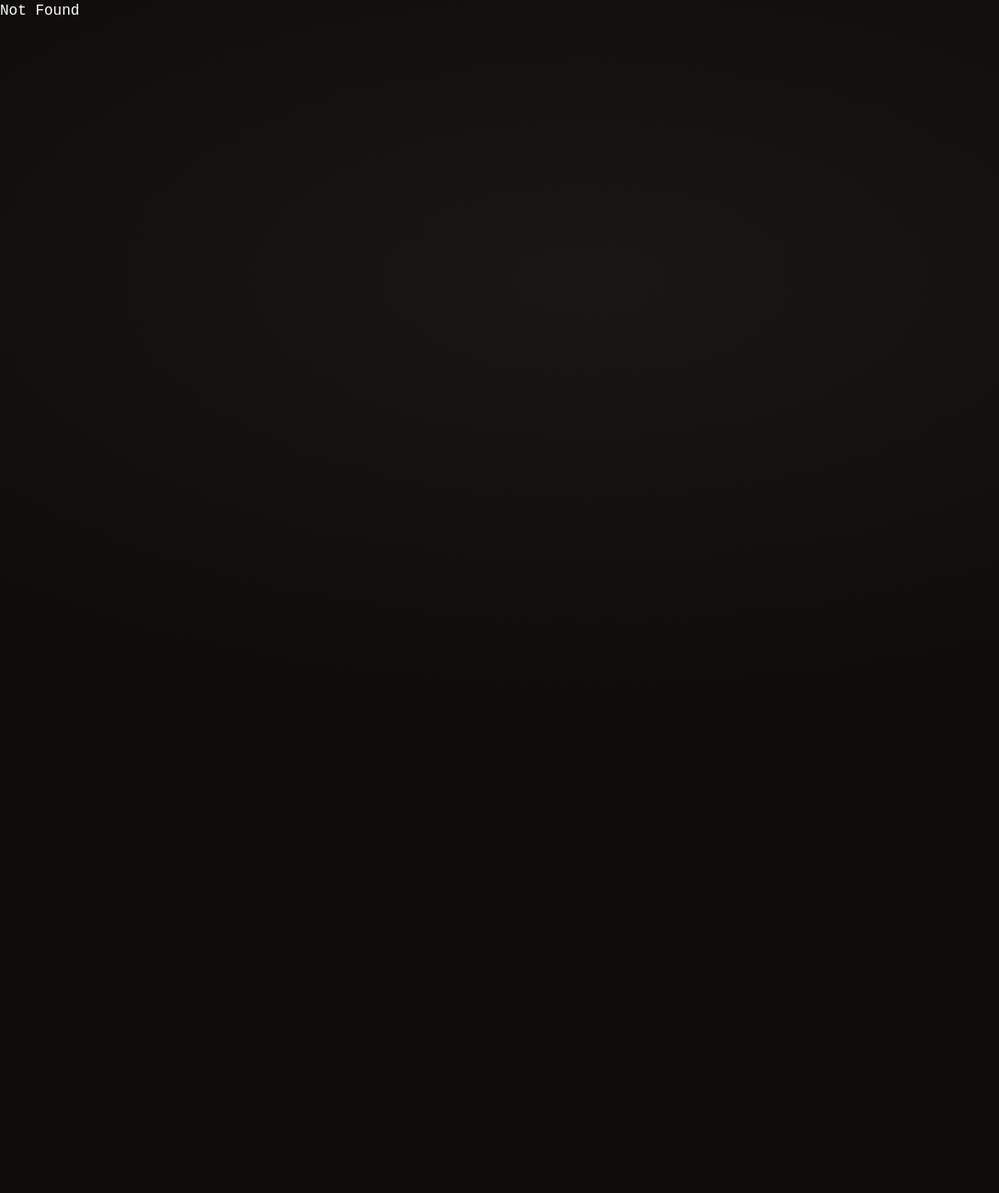
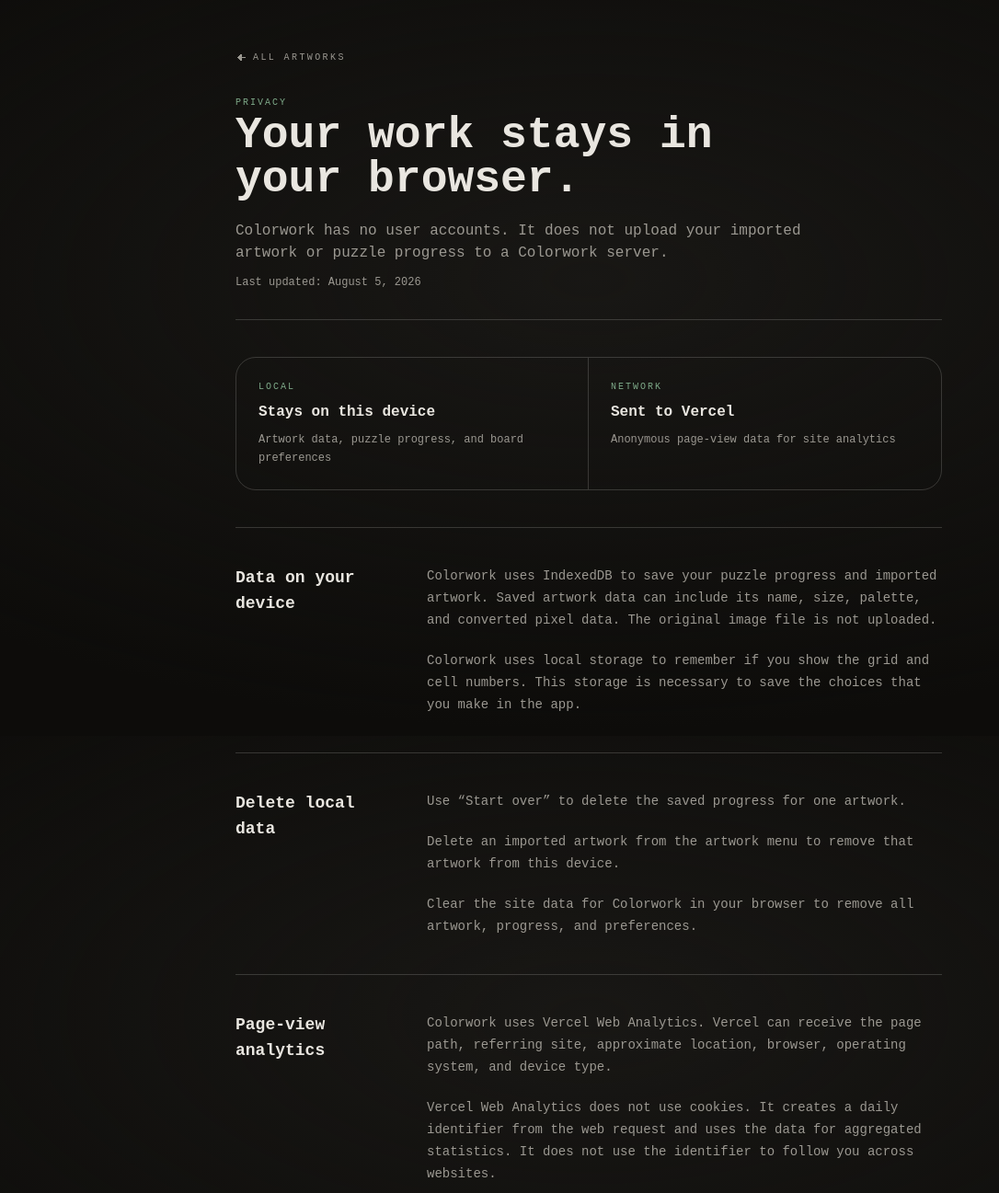
Before and after one commit to miguelSoldado1/colorwork, a React (Vite) app: page /privacy in a window 1280 px wide. Shown: the top 1297 px of the page at 92% size, without its empty margins (0-1086 px from the left). Before the commit the page ends 800 px from the top, so only its background shows below. Built offline with nearby package versions, Linux system fonts and the light colour scheme.

Commit message:
feat: add privacy notice and site footer
- Add a privacy route describing local storage and analytics
- Link the notice from the artwork menu footer
- Include the privacy page in the sitemap and browser coverage

```diff
--- /dev/null
+++ b/src/components/app/site-footer.tsx
@@ -0,0 +1,15 @@
+import { Link } from "@tanstack/react-router";
+
+export function SiteFooter() {
+  return (
+    <footer className="flex items-center justify-between gap-4 border-border border-t pt-4 text-muted-foreground text-xs">
+      <p>Your work stays on this device.</p>
+      <Link
+        className="shrink-0 rounded-sm underline decoration-border underline-offset-4 transition-colors hover:text-foreground focus-visible:outline-2 focus-visible:outline-ring focus-visible:outline-offset-2"
+        to="/privacy"
+      >
+        Privacy
+      </Link>
+    </footer>
+  );
+}
--- a/src/components/levels/levels-menu-frame.tsx
+++ b/src/components/levels/levels-menu-frame.tsx
@@ -1,3 +1,4 @@
+import { SiteFooter } from "@/components/app/site-footer";
 import type { ReactNode } from "react";
 
 interface LevelsMenuFrameProps {
@@ -18,6 +19,7 @@ export function LevelsMenuFrame({ children, summary }: LevelsMenuFrameProps) {
           <p className="mt-1 text-muted-foreground text-xs">{summary}</p>
         </header>
         {children}
+        <SiteFooter />
       </div>
     </main>
   );
--- a/src/routeTree.gen.ts
+++ b/src/routeTree.gen.ts
@@ -10,11 +10,17 @@
 
 import { Route as rootRouteImport } from './routes/__root'
 import { Route as IndexRouteImport } from './routes/index'
+import { Route as PrivacyRouteImport } from './routes/privacy'
 import { Route as PlayLevelIdRouteImport } from './routes/play.$levelId'
 
 const IndexRoute = IndexRouteImport.update({
   id: '/',
   path: '/',
+  getParentRoute: () => rootRouteImport,
+} as any)
+const PrivacyRoute = PrivacyRouteImport.update({
+  id: '/privacy',
+  path: '/privacy',
   getParentRoute: () => rootRouteImport,
 } as any)
 const PlayLevelIdRoute = PlayLevelIdRouteImport.update({
@@ -25,27 +31,31 @@ const PlayLevelIdRoute = PlayLevelIdRouteImport.update({
 
 export interface FileRoutesByFullPath {
   '/': typeof IndexRoute
+  '/privacy': typeof PrivacyRoute
   '/play/$levelId': typeof PlayLevelIdRoute
 }
 export interface FileRoutesByTo {
   '/': typeof IndexRoute
+  '/privacy': typeof PrivacyRoute
   '/play/$levelId': typeof PlayLevelIdRoute
 }
 export interface FileRoutesById {
   __root__: typeof rootRouteImport
   '/': typeof IndexRoute
+  '/privacy': typeof PrivacyRoute
   '/play/$levelId': typeof PlayLevelIdRoute
 }
 export interface FileRouteTypes {
   fileRoutesByFullPath: FileRoutesByFullPath
-  fullPaths: '/' | '/play/$levelId'
+  fullPaths: '/' | '/privacy' | '/play/$levelId'
   fileRoutesByTo: FileRoutesByTo
-  to: '/' | '/play/$levelId'
-  id: '__root__' | '/' | '/play/$levelId'
+  to: '/' | '/privacy' | '/play/$levelId'
+  id: '__root__' | '/' | '/privacy' | '/play/$levelId'
   fileRoutesById: FileRoutesById
 }
 export interface RootRouteChildren {
   IndexRoute: typeof IndexRoute
+  PrivacyRoute: typeof PrivacyRoute
   PlayLevelIdRoute: typeof PlayLevelIdRoute
 }
 
@@ -56,6 +66,13 @@ declare module '@tanstack/react-router' {
       path: '/'
       fullPath: '/'
       preLoaderRoute: typeof IndexRouteImport
+      parentRoute: typeof rootRouteImport
+    }
+    '/privacy': {
+      id: '/privacy'
+      path: '/privacy'
+      fullPath: '/privacy'
+      preLoaderRoute: typeof PrivacyRouteImport
       parentRoute: typeof rootRouteImport
     }
     '/play/$levelId': {
@@ -70,6 +87,7 @@ declare module '@tanstack/react-router' {
 
 const rootRouteChildren: RootRouteChildren = {
   IndexRoute: IndexRoute,
+  PrivacyRoute: PrivacyRoute,
   PlayLevelIdRoute: PlayLevelIdRoute,
 }
 export const routeTree = rootRouteImport
--- /dev/null
+++ b/src/routes/privacy.tsx
@@ -0,0 +1,128 @@
+import { createFileRoute, Link } from "@tanstack/react-router";
+import ArrowLeft from "@/components/icons/arrow-left.svg?react";
+import { usePageMetadata } from "@/seo/use-page-metadata";
+
+export const Route = createFileRoute("/privacy")({ component: PrivacyRoute });
+
+const VERCEL_PRIVACY_URL = "https://vercel.com/docs/analytics/privacy-policy";
+
+function PrivacyRoute() {
+  usePageMetadata({
+    description: "Learn what Colorwork stores on your device and what anonymous page-view data it collects.",
+    path: "/privacy",
+    title: "Privacy - Colorwork",
+  });
+
+  return (
+    <main className="min-h-svh px-4 py-6 text-foreground sm:px-6 sm:py-10">
+      <article className="mx-auto max-w-3xl">
+        <header className="border-border border-b pb-6 sm:pb-8">
+          <Link
+            className="-mx-1 inline-flex min-h-11 items-center gap-1.5 rounded px-1 text-[10px] text-muted-foreground uppercase tracking-[0.24em] transition-colors duration-200 ease-out hover:text-foreground focus-visible:outline-2 focus-visible:outline-ring focus-visible:outline-offset-2"
+            to="/"
+          >
+            <ArrowLeft aria-hidden height={13} width={13} />
+            All artworks
+          </Link>
+          <p className="mt-5 text-[10px] text-primary uppercase tracking-[0.2em]">Privacy</p>
+          <h1 className="mt-1 max-w-xl font-semibold text-3xl leading-none sm:text-5xl">
+            Your work stays in your browser.
+          </h1>
+          <p className="mt-5 max-w-2xl text-muted-foreground text-sm leading-6 sm:text-base">
+            Colorwork has no user accounts. It does not upload your imported artwork or puzzle progress to a Colorwork
+            server.
+          </p>
+          <p className="mt-3 text-muted-foreground text-xs">Last updated: August 5, 2026</p>
+        </header>
+
+        <section aria-labelledby="data-boundary-heading" className="py-7 sm:py-10">
+          <h2 className="sr-only" id="data-boundary-heading">
+            Where your data goes
+          </h2>
+          <div className="grid overflow-hidden rounded-xl border border-border sm:grid-cols-2">
+            <DataBoundary
+              detail="Artwork data, puzzle progress, and board preferences"
+              label="Stays on this device"
+              marker="Local"
+            />
+            <DataBoundary
+              detail="Anonymous page-view data for site analytics"
+              label="Sent to Vercel"
+              marker="Network"
+            />
+          </div>
+        </section>
+
+        <div className="grid gap-8 border-border border-t py-8 sm:grid-cols-[10rem_minmax(0,1fr)] sm:gap-12 sm:py-10">
+          <h2 className="font-semibold text-lg">Data on your device</h2>
+          <div className="space-y-5 text-muted-foreground text-sm leading-6">
+            <p>
+              Colorwork uses IndexedDB to save your puzzle progress and imported artwork. Saved artwork data can include
+              its name, size, palette, and converted pixel data. The original image file is not uploaded.
+            </p>
+            <p>
+              Colorwork uses local storage to remember if you show the grid and cell numbers. This storage is necessary
+              to save the choices that you make in the app.
+            </p>
+          </div>
+        </div>
+
+        <div className="grid gap-8 border-border border-t py-8 sm:grid-cols-[10rem_minmax(0,1fr)] sm:gap-12 sm:py-10">
+          <h2 className="font-semibold text-lg">Delete local data</h2>
+          <div className="space-y-5 text-muted-foreground text-sm leading-6">
+            <p>Use “Start over” to delete the saved progress for one artwork.</p>
+            <p>Delete an imported artwork from the artwork menu to remove that artwork from this device.</p>
+            <p>Clear the site data for Colorwork in your browser to remove all artwork, progress, and preferences.</p>
+          </div>
+        </div>
+
+        <div className="grid gap-8 border-border border-t py-8 sm:grid-cols-[10rem_minmax(0,1fr)] sm:gap-12 sm:py-10">
+          <h2 className="font-semibold text-lg">Page-view analytics</h2>
+          <div className="space-y-5 text-muted-foreground text-sm leading-6">
+            <p>
+              Colorwork uses Vercel Web Analytics. Vercel can receive the page path, referring site, approximate
+              location, browser, operating system, and device type.
+            </p>
+            <p>
+              Vercel Web Analytics does not use cookies. It creates a daily identifier from the web request and uses the
+              data for aggregated statistics. It does not use the identifier to follow you across websites.
+            </p>
+            <p>Colorwork does not send imported artwork or puzzle progress to Vercel Web Analytics.</p>
+            <a
+              className="inline-flex min-h-11 items-center text-foreground underline decoration-border underline-offset-4 transition-colors hover:text-primary focus-visible:rounded-sm focus-visible:outline-2 focus-visible:outline-ring focus-visible:outline-offset-2"
+              href={VERCEL_PRIVACY_URL}
+              rel="noreferrer"
+              target="_blank"
+            >
+              Read the Vercel privacy information
+            </a>
+          </div>
+        </div>
+
+        <div className="grid gap-8 border-border border-y py-8 sm:grid-cols-[10rem_minmax(0,1fr)] sm:gap-12 sm:py-10">
+          <h2 className="font-semibold text-lg">Changes</h2>
+          <p className="text-muted-foreground text-sm leading-6">
+            This page will change if Colorwork changes how it stores or collects data. The date at the top will show
+            when this notice was last changed.
+          </p>
+        </div>
+      </article>
+    </main>
+  );
+}
+
+interface DataBoundaryProps {
+  detail: string;
+  label: string;
+  marker: string;
+}
+
+function DataBoundary({ detail, label, marker }: DataBoundaryProps) {
+  return (
+    <div className="border-border p-5 first:border-b sm:p-6 sm:first:border-r sm:first:border-b-0">
+      <p className="text-[10px] text-primary uppercase tracking-[0.2em]">{marker}</p>
+      <p className="mt-2 font-semibold text-base">{label}</p>
+      <p className="mt-2 text-muted-foreground text-xs leading-5">{detail}</p>
+    </div>
+  );
+}
```
Also changed, not shown: index.html (+7 -1 lines), 3 other files (tests, documents, lock files or other folders).
